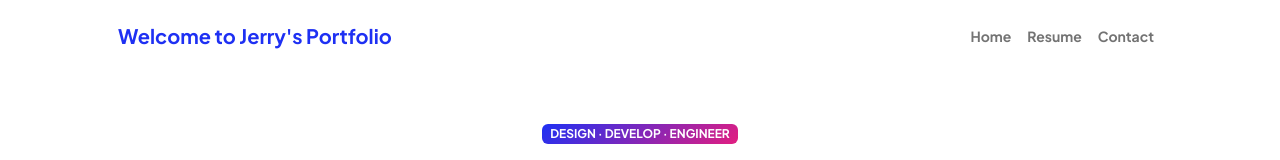
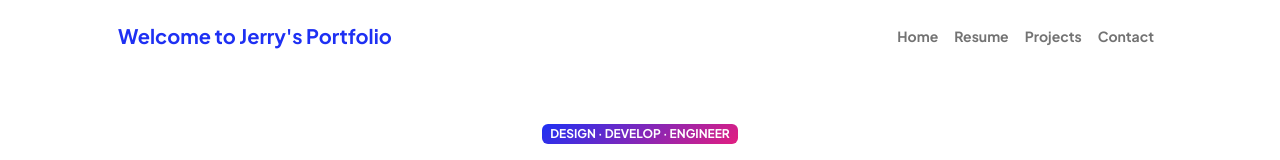
Before and after one commit to Mr-Higgs/Personal-Website, a plain HTML site: page index.html in a window 1280 px wide. Shown: the top 160 px of the page. Drawn offline with nearby package versions, Linux system fonts and the light colour scheme.

Commit message:
final revision before connecting DNS

```diff
--- a/index.html
+++ b/index.html
@@ -28,7 +28,7 @@
                         <ul class="navbar-nav ms-auto mb-2 mb-lg-0 small fw-bolder">
                             <li class="nav-item"><a class="nav-link" href="index.html">Home</a></li>
                             <li class="nav-item"><a class="nav-link" href="resume.html">Resume</a></li>
-                            <!-- <li class="nav-item"><a class="nav-link" href="projects.html">Projects</a></li> -->
+                            <li class="nav-item"><a class="nav-link" href="projects.html">Projects</a></li>
                             <li class="nav-item"><a class="nav-link" href="contact.html">Contact</a></li>
                         </ul>
                     </div>
```
Also changed, not shown: projects.html (+1 -1 lines), resume.html (+1 -1 lines).
